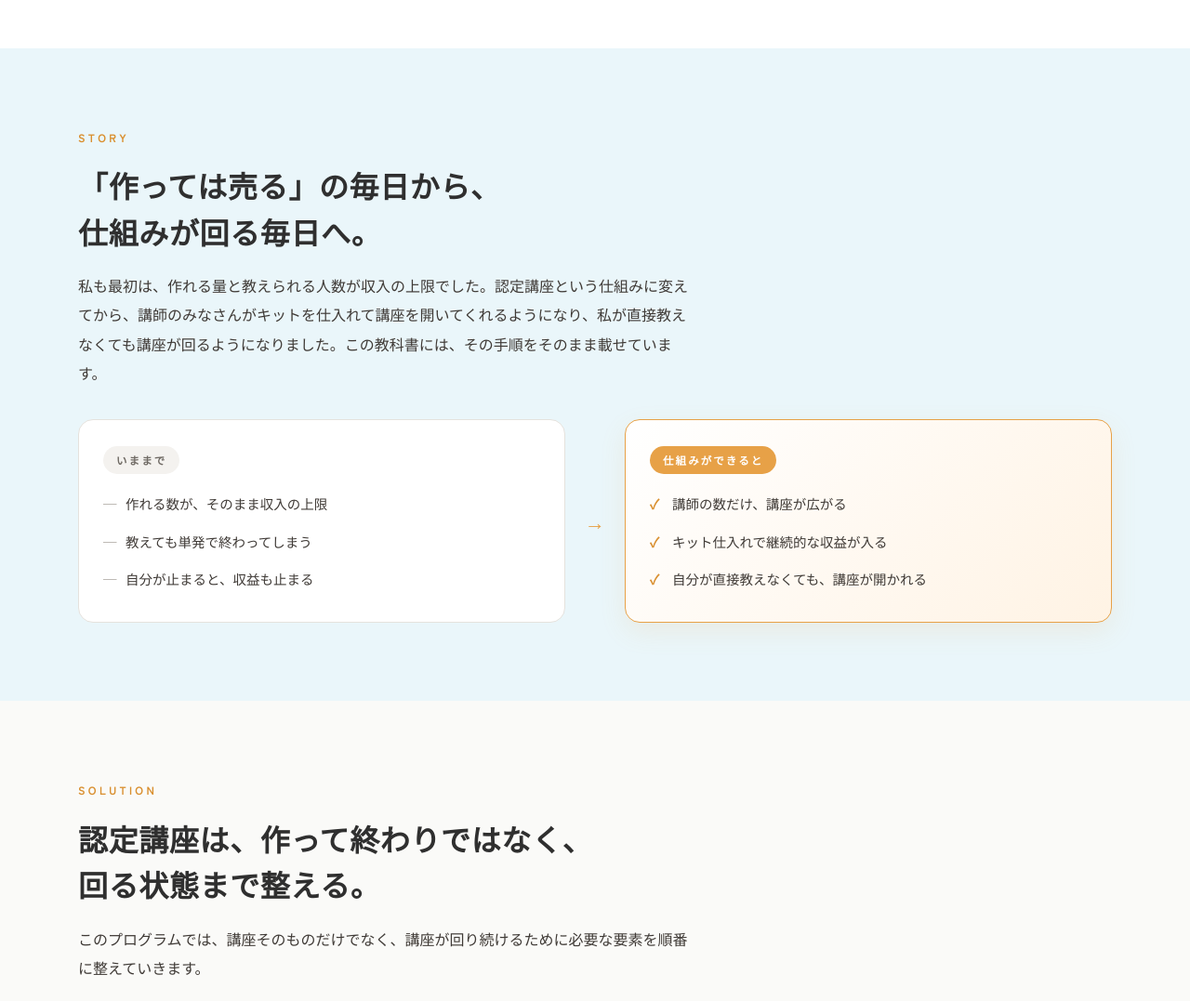
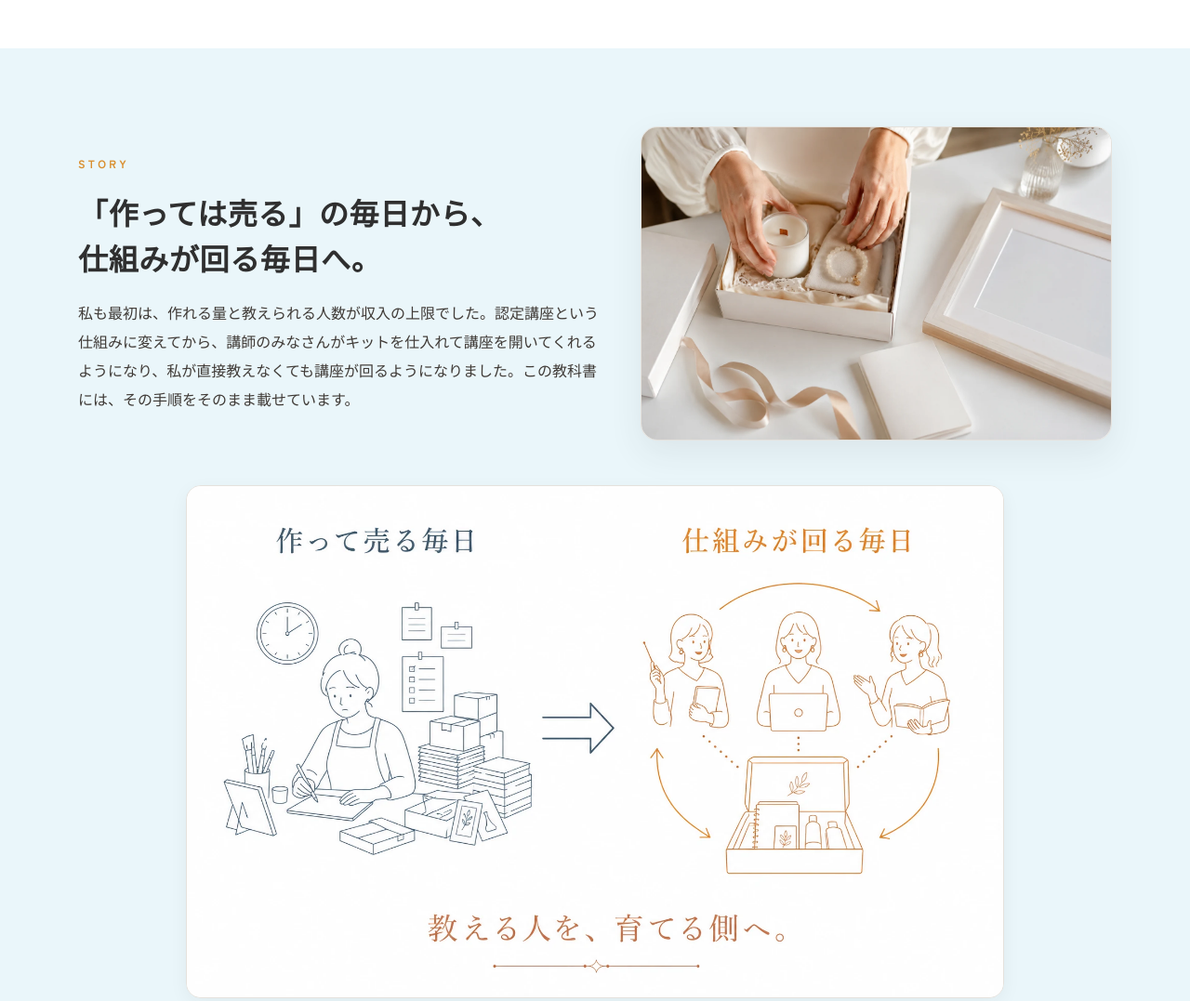
Before and after one commit to joesstylea-svg/nintei-koza-site, a plain HTML site: page index.html in a window 1280 px wide. Shown: the part 1800-2877 px from the top of the page at 93% size. Drawn offline with Linux system fonts and the light colour scheme.

Commit message:
挿絵6点を配置(トップ5箇所+第9章図9-1)
Co-Authored-By: Claude Fable 5 <noreply@anthropic.com>

```diff
--- a/data.js
+++ b/data.js
@@ -1376,6 +1376,10 @@ window.SITE_DATA = {
 
 <h3>◆ 9-3　Discordサーバーの設計</h3>
 <p>MUSUBIでは1サーバー＋ロール振り分けで全講座の講師を管理しています。講座ごとにサーバーを分けると管理が大変になるため、1つのサーバーで一元管理するのがおすすめです。</p>
+<figure class="figure-wide">
+<img src="images/ch09-discord-structure.webp" alt="1つのDiscordサーバーからADBM講師・CACM講師・GAAM講師のロール別チャンネルに分かれる構造図。管理者は全部見える">
+<figcaption>図9-1｜1サーバー＋ロールの出し分けで、講座が増えても管理はシンプルなままです。</figcaption>
+</figure>
 <p><strong>▶ ロール設計(MUSUBIモデル)</strong></p>
 <table class="tbl">
 <thead><tr><th>ロール名</th><th>付与する対象</th><th>見られるチャンネル</th></tr></thead>
--- a/index.html
+++ b/index.html
@@ -131,6 +131,16 @@ h2.sec-t{font-size:clamp(23px,3vw,32px);line-height:1.55;font-weight:700;letter-
 .ba-card.after li::before{content:"✓";color:var(--orange-deep);font-weight:700}
 .ba-arrow{display:flex;align-items:center;justify-content:center;font-size:22px;color:var(--orange);font-weight:700}
 @media(max-width:680px){.ba-grid{grid-template-columns:1fr;gap:6px}.ba-arrow{transform:rotate(90deg);padding:4px 0}}
+
+/* ---------- トップ挿絵レイアウト ---------- */
+.split2{display:grid;grid-template-columns:1.05fr .95fr;gap:44px;align-items:center}
+.photo-card{width:100%;display:block;border-radius:18px;border:1px solid var(--line);box-shadow:0 14px 36px rgba(47,47,47,.08);background:#fff}
+.cert-band{padding:0 0 88px}
+.cert-band .cb-cap{text-align:center;font-size:14.5px;font-weight:700;color:var(--ink-2);margin-top:16px}
+.cta-grid{display:grid;grid-template-columns:.85fr 1.15fr;gap:40px;align-items:center;text-align:left}
+.cta-grid img{width:100%;border-radius:16px;display:block}
+@media(max-width:900px){.split2{grid-template-columns:1fr;gap:26px}}
+@media(max-width:680px){.cta-grid{grid-template-columns:1fr;gap:22px;text-align:center}.cert-band{padding-bottom:56px}}
 
 /* ---------- FAQ ---------- */
 .faq{background:#fff;border:1px solid var(--line);border-radius:14px;margin-bottom:12px;overflow:hidden}
@@ -650,28 +660,17 @@ function pageHome(){
 
   <section class="sec" style="background:var(--bg-blue)">
     <div class="wrap">
+      <div class="split2">
+        <div>
           <div class="kicker">STORY</div>
           <h2 class="sec-t">「作っては売る」の毎日から、<br>仕組みが回る毎日へ。</h2>
           <p class="lede">私も最初は、作れる量と教えられる人数が収入の上限でした。認定講座という仕組みに変えてから、講師のみなさんがキットを仕入れて講座を開いてくれるようになり、私が直接教えなくても講座が回るようになりました。この教科書には、その手順をそのまま載せています。</p>
-      <div class="ba-grid">
-        <div class="ba-card">
-          <span class="ba-tag">いままで</span>
-          <ul>
-            <li>作れる数が、そのまま収入の上限</li>
-            <li>教えても単発で終わってしまう</li>
-            <li>自分が止まると、収益も止まる</li>
-          </ul>
         </div>
-        <div class="ba-arrow">→</div>
-        <div class="ba-card after">
-          <span class="ba-tag">仕組みができると</span>
-          <ul>
-            <li>講師の数だけ、講座が広がる</li>
-            <li>キット仕入れで継続的な収益が入る</li>
-            <li>自分が直接教えなくても、講座が開かれる</li>
-          </ul>
+        <img class="photo-card" src="images/top-story-hands.webp" alt="認定講座のキットを丁寧に箱に詰める手元" loading="lazy">
       </div>
-      </div>
+      <figure class="figure-wide" style="max-width:880px;margin:48px auto 0">
+        <img src="images/top-transformation.webp" alt="作って売る毎日から、仕組みが回る毎日へ。教える人を、育てる側へ。" loading="lazy">
+      </figure>
     </div>
   </section>
 
@@ -692,9 +691,21 @@ function pageHome(){
 
   <section class="sec">
     <div class="wrap">
+      <div class="split2">
+        <div>
           <div class="kicker">YOUR PATH</div>
-      <h2 class="sec-t">知る → 作る → 運用する → 育てる。<br>順番に進めば、講座は形になります。</h2>
+          <h2 class="sec-t" style="margin-bottom:0">知る → 作る → 運用する → 育てる。<br>順番に進めば、講座は形になります。</h2>
+        </div>
+        <img class="photo-card" src="images/top-builder-desk.webp" alt="テキスト・ディプロマ・キット・リール動画。講座を構成する要素が並ぶ机" loading="lazy">
+      </div>
       <ol class="flow">${flow}</ol>
+    </div>
+  </section>
+
+  <section class="cert-band">
+    <div class="wrap" style="max-width:980px">
+      <img class="photo-card" src="images/top-certificate-moment.webp" alt="額入りの認定証を両手で手渡す瞬間" loading="lazy">
+      <p class="cb-cap">この教科書のゴールは、あなたが認定証を手渡す側になることです。</p>
     </div>
   </section>
 
@@ -714,9 +725,14 @@ function pageHome(){
 
   <div class="cta-band-wrap">
     <div class="cta-band">
+      <div class="cta-grid">
+        <img src="images/free-book-mock.webp" alt="無料版・認定講座ビジネス入門教科書(冊子とスマホ)" loading="lazy">
+        <div>
           <h2>まずは無料版で、<br>認定講座づくりの全体像をつかんでください。</h2>
           <p>読むのに必要な時間は約15分。登録不要でいますぐ読めます。</p>
           <a class="btn btn-p" href="#/free">無料版を読む</a>
+        </div>
+      </div>
     </div>
   </div>`;
 }
```
Also changed, not shown: images/ch09-discord-structure.webp (added), images/free-book-mock.webp (added), images/top-builder-desk.webp (added), images/top-certificate-moment.webp (added), images/top-story-hands.webp (added), images/top-transformation.webp (added). Lines whose indentation alone changed are shown as unchanged.
